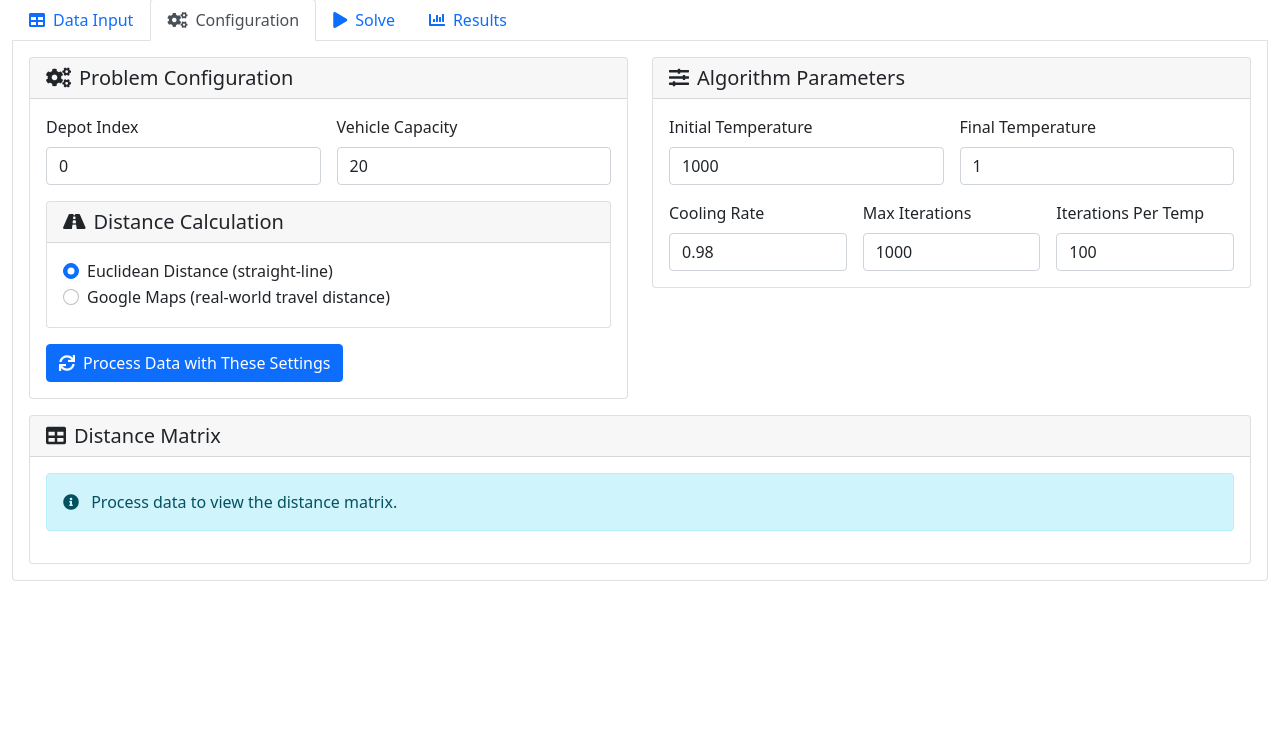
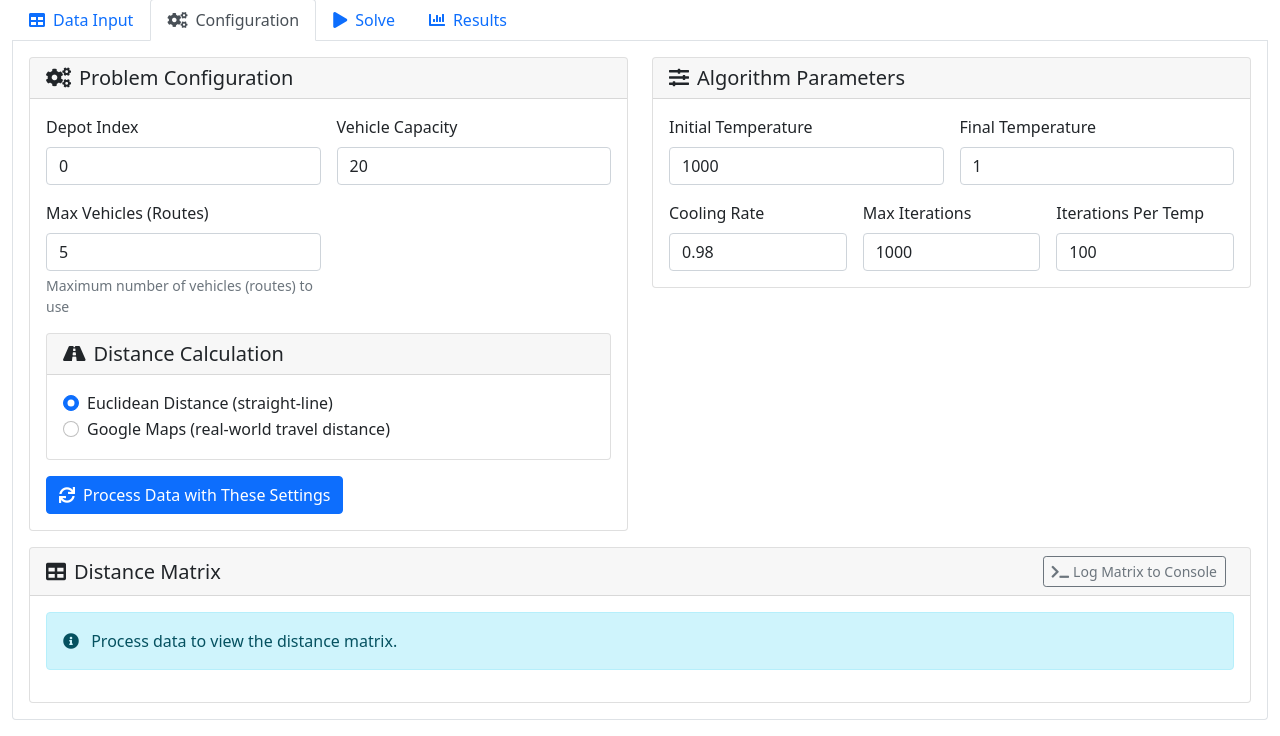
Before and after one commit to erenkaragul2/tobigto, a Flask app: page / in a window 1280 px wide, after a click on "Configuration". Shown: the part 133-869 px from the top of the page. Before the commit the page ends 714 px from the top, so only its background shows below. Run offline with Flask 2, Linux system fonts and the light colour scheme; some libraries are stand-ins or nearby versions.

Commit message:
added max vehicle

```diff
--- a/app.py
+++ b/app.py
@@ -170,7 +170,9 @@ def generate_random():
             'demands': demands,
             'company_names': company_names,
             'depot': depot,
-            'vehicle_capacity': int(params.get('vehicle_capacity', 20))
+            'vehicle_capacity': int(params.get('vehicle_capacity', 20)),
+            'max_vehicles': int(params.get('max_vehicles', 5)),  # Add this line
+
         }
 
         return jsonify({
@@ -304,6 +306,7 @@ def process_data():
             'company_names': company_names,
             'depot': int(params.get('depot', 0)),
             'vehicle_capacity': int(params.get('vehicle_capacity', 20)),
+            'max_vehicles': int(params.get('max_vehicles', 5)),  # Add this line
             'distance_type': distance_type
         }
 
@@ -422,6 +425,7 @@ def run_solver(job_id, problem_data, params):
         cooling_rate = float(params.get('cooling_rate', 0.98))
         max_iterations = int(params.get('max_iterations', 1000))
         iterations_per_temp = int(params.get('iterations_per_temp', 100))
+        max_vehicles = problem_data.get('max_vehicles', 5)
 
         # Create the CVRP_SimulatedAnnealing solver
         from models.cvrp import CVRP_SimulatedAnnealing
@@ -433,6 +437,7 @@ def run_solver(job_id, problem_data, params):
             initial_temperature=initial_temperature,
             final_temperature=final_temperature,
             cooling_rate=cooling_rate,
+             max_vehicles=max_vehicles,
             max_iterations=max_iterations,
             iterations_per_temp=iterations_per_temp
         )
--- /dev/null
+++ b/static/js/console-matrix-logger.js
@@ -0,0 +1,88 @@
+// Function to add console logging capability for the distance matrix
+function addConsoleMatrixLogger() {
+    // Find the toggle matrix button container
+    const toggleBtnContainer = document.querySelector('.card-header:has(#toggleMatrixBtn)');
+
+    if (!toggleBtnContainer) {
+        console.error('Toggle matrix button container not found');
+        return;
+    }
+
+    // Create console log button
+    const consoleLogBtn = document.createElement('button');
+    consoleLogBtn.id = 'consoleLogMatrixBtn';
+    consoleLogBtn.className = 'btn btn-sm btn-outline-secondary ms-2';
+    consoleLogBtn.innerHTML = '<i class="fas fa-terminal me-1"></i>Log Matrix to Console';
+
+    // Add button next to toggle button
+    toggleBtnContainer.appendChild(consoleLogBtn);
+
+    // Add click event listener
+    consoleLogBtn.addEventListener('click', logMatrixToConsole);
+}
+
+// Function to log the distance matrix to the console
+function logMatrixToConsole() {
+    console.log('Fetching distance matrix for console logging...');
+
+    // Fetch the matrix data from server
+    fetch('/get_distance_matrix')
+        .then(response => response.json())
+        .then(data => {
+            if (data.success) {
+                const matrix = data.matrix;
+                const numNodes = matrix.length;
+                const nodeLabels = data.node_labels || Array.from({length: numNodes}, (_, i) => `Node ${i}`);
+                const distanceType = data.distance_type || 'Euclidean';
+
+                // Log general info
+                console.log(`%c Distance Matrix (${distanceType}) - ${numNodes} nodes`, 'font-weight: bold; font-size: 14px; color: #0066cc;');
+
+                // Create a table representation for the console
+                console.log('%cRaw Matrix Data (in meters):', 'font-weight: bold;');
+                console.table(matrix);
+
+                // Create a formatted matrix with km values
+                const formattedMatrix = matrix.map(row =>
+                    row.map(value => value === 0 ? '0.00' : (value / 1000).toFixed(2) + ' km')
+                );
+
+                console.log('%cFormatted Matrix Data (in kilometers):', 'font-weight: bold;');
+
+                // Create an object with node labels as keys for better console.table display
+                const labeledMatrix = formattedMatrix.map((row, i) => {
+                    const rowObj = { 'From': nodeLabels[i] || `Node ${i}` };
+                    row.forEach((value, j) => {
+                        rowObj[nodeLabels[j] || `Node ${j}`] = value;
+                    });
+                    return rowObj;
+                });
+
+                console.table(labeledMatrix);
+
+                // Create CSV format that can be copied to spreadsheet
+                let csvContent = "From/To," + nodeLabels.join(",") + "\n";
+                matrix.forEach((row, i) => {
+                    csvContent += (nodeLabels[i] || `Node ${i}`) + "," +
+                        row.map(val => (val / 1000).toFixed(2)).join(",") + "\n";
+                });
+
+                console.log('%cCSV Format (copy and paste to spreadsheet):', 'font-weight: bold;');
+                console.log(csvContent);
+
+                // Add instructions for copying
+                console.log('%cTip: To export this data, right-click on the matrix above and select "Copy" or use the CSV format provided.', 'font-style: italic; color: #666;');
+            } else {
+                console.error('Error fetching matrix data:', data.error || 'Unknown error');
+            }
+        })
+        .catch(error => {
+            console.error('Error fetching matrix data:', error);
+        });
+}
+
+// Add the console matrix logger when the page loads
+document.addEventListener('DOMContentLoaded', function() {
+    // Wait a short time to ensure other elements are loaded
+    setTimeout(addConsoleMatrixLogger, 1000);
+});
--- a/static/js/main.js
+++ b/static/js/main.js
@@ -66,6 +66,7 @@ document.addEventListener('DOMContentLoaded', function() {
     }
 
     // Attach event listeners
+    ui.maxVehiclesInput = document.getElementById('maxVehiclesInput');
     ui.uploadBtn.addEventListener('click', uploadFile);
     ui.generateRandomBtn.addEventListener('click', generateRandomProblem);
     ui.processDataBtn.addEventListener('click', processData);
@@ -471,6 +472,7 @@ document.addEventListener('DOMContentLoaded', function() {
 
         const depot = parseInt(ui.depotInput.value) || 0;
         const capacity = parseInt(ui.capacityInput.value) || 20;
+        const maxVehicles = parseInt(ui.maxVehiclesInput.value) || 5; // Add this line
 
         // Get selected distance calculation method
         const useGoogleMaps = document.getElementById('distanceGoogle').checked;
@@ -497,6 +499,7 @@ document.addEventListener('DOMContentLoaded', function() {
             body: JSON.stringify({
                 depot: depot,
                 vehicle_capacity: capacity,
+                max_vehicles: maxVehicles, // Add this line
                 use_google_maps: useGoogleMaps,
                 google_maps_options: googleMapsOptions
             })
--- a/templates/index.html
+++ b/templates/index.html
@@ -149,6 +149,11 @@
                                             <div class="col-md-6">
                                                 <label for="capacityInput" class="form-label">Vehicle Capacity</label>
                                                 <input type="number" class="form-control" id="capacityInput" value="20" min="1">
+                                            </div>
+                                            <div class="col-md-6">
+                                                <label for="maxVehiclesInput" class="form-label">Max Vehicles (Routes)</label>
+                                                <input type="number" class="form-control" id="maxVehiclesInput" value="5" min="1">
+                                                <div class="form-text">Maximum number of vehicles (routes) to use</div>
                                             </div>
                                             <div class="col-md-12 mt-3">
                                                 <div class="card">
@@ -371,6 +376,7 @@
     <!-- Chart.js -->
     <script src="https://cdn.jsdelivr.net/npm/chart.js"></script>
     <script src="{{ url_for('static', filename='js/matrix-fix.js') }}"></script>
+    <script src="{{ url_for('static', filename='js/console-matrix-logger.js') }}"></script>
 
     <!-- Custom scripts -->
     <script src="{{ url_for('static', filename='js/main.js') }}"></script>
```
